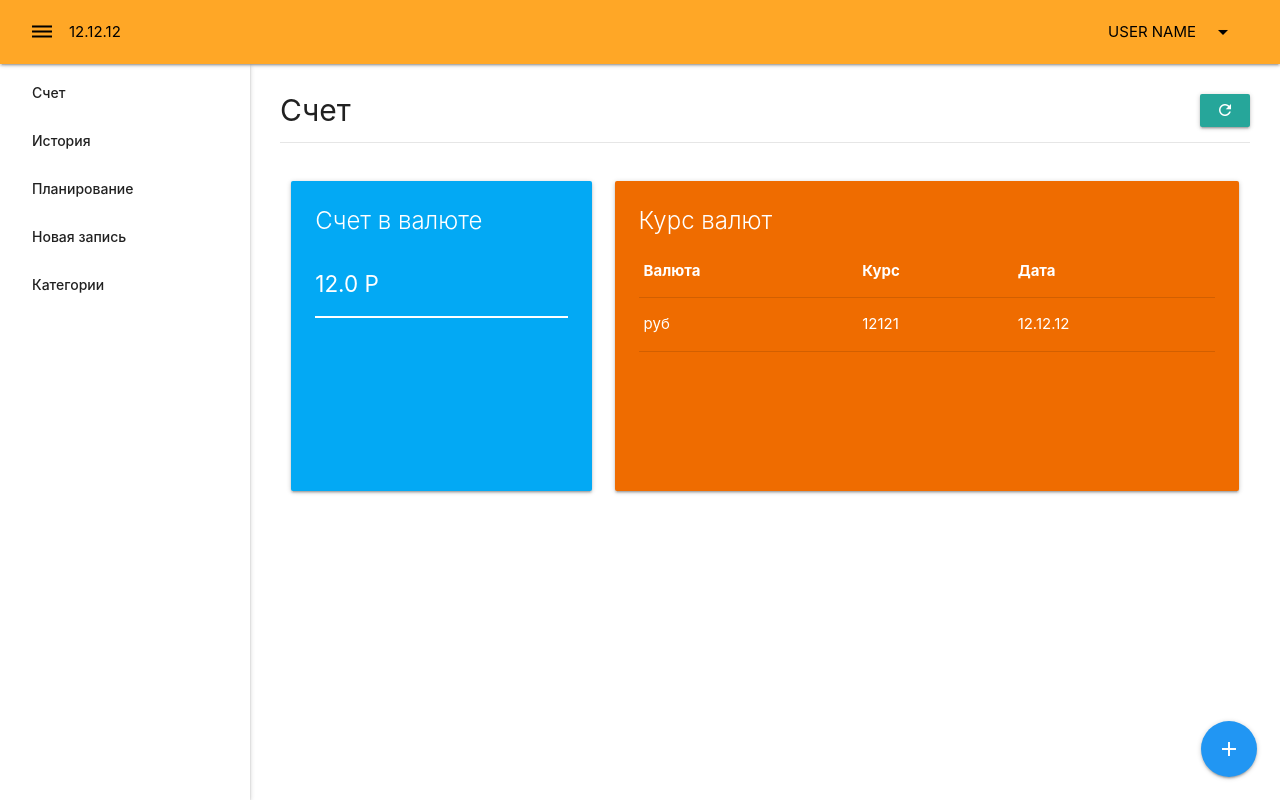
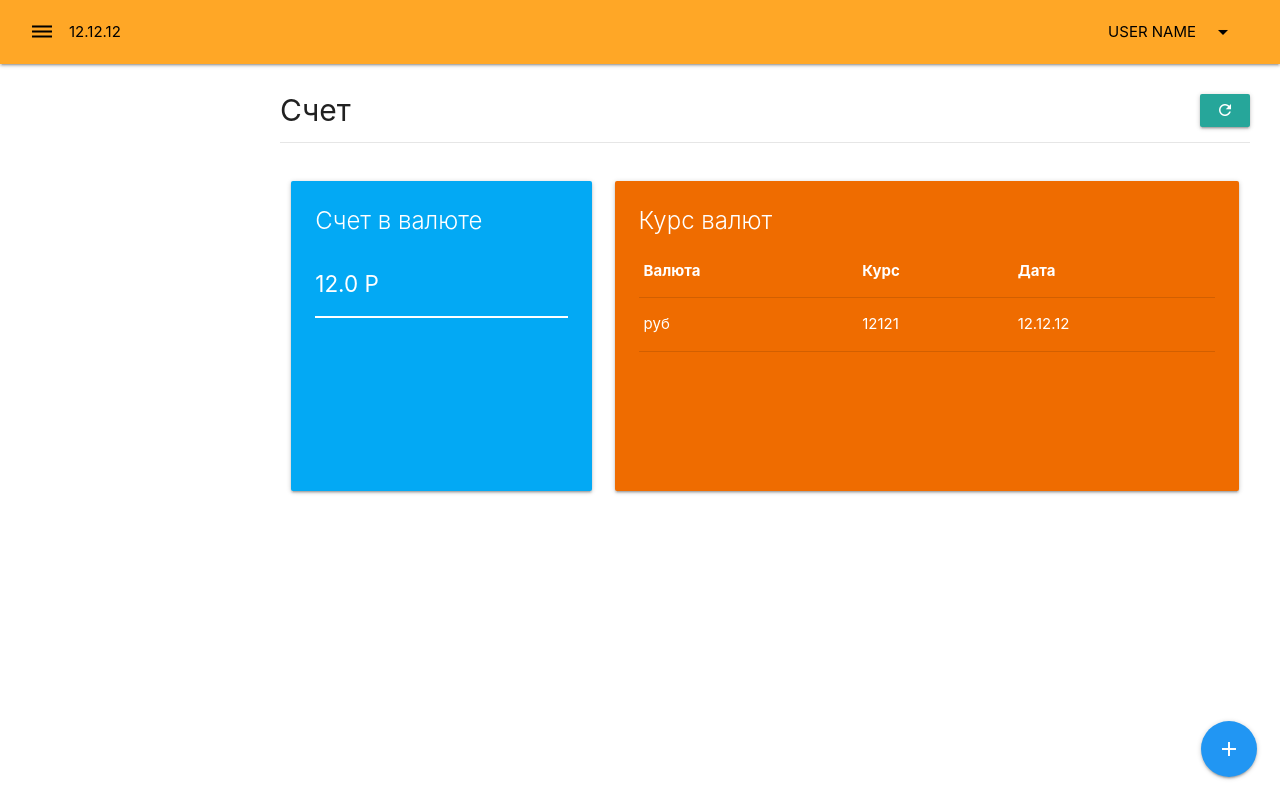
Before and after one commit to OleksandrDavydenko/crmvuefirebase, a Vue app: page / in a window 1280 px wide. Built offline with nearby package versions, Linux system fonts and the light colour scheme.

Commit message:
sidebar invisioble

```diff
--- a/src/App.vue
+++ b/src/App.vue
@@ -23,5 +23,5 @@ export default {
 
 <style lang="scss">
 @import '~materialize-css/dist/css/materialize.min.css';
-@import '~/assets/index.css';
+@import './assets/index.css';
 </style>
--- a/src/components/app/Navbar.vue
+++ b/src/components/app/Navbar.vue
@@ -2,7 +2,7 @@
   <nav class="navbar orange lighten-1">
     <div class="nav-wrapper">
       <div class="navbar-left">
-          <a href="#">
+        <a href="#" @click.prevent="$emit('click')">
           <i class="material-icons black-text">dehaze</i>
         </a>
         <span class="black-text">12.12.12</span>
--- a/src/components/app/Sidebar.vue
+++ b/src/components/app/Sidebar.vue
@@ -1,19 +1,30 @@
 <template>
-    <ul class="sidenav app-sidenav open">
-      <li>
-        <a href="#" class="waves-effect waves-orange pointer">Счет</a>
-      </li>
-      <li>
-        <a href="#" class="waves-effect waves-orange pointer">История</a>
-      </li>
-      <li>
-        <a href="#" class="waves-effect waves-orange pointer">Планирование</a>
-      </li>
-      <li>
-        <a href="#" class="waves-effect waves-orange pointer">Новая запись</a>
-      </li>
-      <li>
-        <a href="#" class="waves-effect waves-orange pointer">Категории</a>
-      </li>
-    </ul>
+  <ul class="sidenav app-sidenav" :class="{open: value}">
+
+    <router-link
+      v-for="link in links"
+      :key="link.url"
+      tag="li"
+      active-class="active"
+      :to="link.url"
+      :exact="link.exact"
+    >
+      <a href="#" class="waves-effect waves-orange pointer">{{link.title}}</a>
+    </router-link>
+  </ul>
 </template>
+
+<script>
+export default {
+  props: ['value'],
+  data: () => ({
+    links: [
+      {title: 'Счет', url: '/', exact: true},
+      {title: 'История', url: '/history'},
+      {title: 'Планирование', url: '/planning'},
+      {title: 'Новая запись', url: '/record'},
+      {title: 'Категории', url: '/categories'}
+    ]
+  })
+}
+</script>
```
Lines whose indentation alone changed are shown as unchanged.
